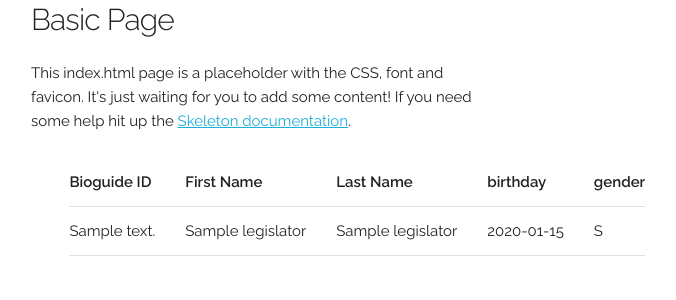
After one commit to hhweeks/congress_db, a PHP site: page /legislators.php in a window 1280 px wide. The commit adds this page. Shown: the top 300 px of the page, without its empty margins (129-805 px from the left). Run offline with PHP 8.4, Linux system fonts and the light colour scheme; tables that the repository leaves empty hold one stand-in row (values such as "Sample post").

Commit message:
messing around with html and php

```diff
--- a/part4/congress_web/config.php
+++ b/part4/congress_web/config.php
@@ -1,4 +1,5 @@
 <?php
+ini_set('display_errors', 1);
 
 $host = 'localhost';
 $user = 'root';
--- /dev/null
+++ b/part4/congress_web/css/skeleton.css
@@ -0,0 +1,418 @@
+/*
+* Skeleton V2.0.4
+* Copyright 2014, Dave Gamache
+* www.getskeleton.com
+* Free to use under the MIT license.
+* http://www.opensource.org/licenses/mit-license.php
+* 12/29/2014
+*/
+
+
+/* Table of contents
+––––––––––––––––––––––––––––––––––––––––––––––––––
+- Grid
+- Base Styles
+- Typography
+- Links
+- Buttons
+- Forms
+- Lists
+- Code
+- Tables
+- Spacing
+- Utilities
+- Clearing
+- Media Queries
+*/
+
+
+/* Grid
+–––––––––––––––––––––––––––––––––––––––––––––––––– */
+.container {
+  position: relative;
+  width: 100%;
+  max-width: 960px;
+  margin: 0 auto;
+  padding: 0 20px;
+  box-sizing: border-box; }
+.column,
+.columns {
+  width: 100%;
+  float: left;
+  box-sizing: border-box; }
+
+/* For devices larger than 400px */
+@media (min-width: 400px) {
+  .container {
+    width: 85%;
+    padding: 0; }
+}
+
+/* For devices larger than 550px */
+@media (min-width: 550px) {
+  .container {
+    width: 80%; }
+  .column,
+  .columns {
+    margin-left: 4%; }
+  .column:first-child,
+  .columns:first-child {
+    margin-left: 0; }
+
+  .one.column,
+  .one.columns                    { width: 4.66666666667%; }
+  .two.columns                    { width: 13.3333333333%; }
+  .three.columns                  { width: 22%;            }
+  .four.columns                   { width: 30.6666666667%; }
+  .five.columns                   { width: 39.3333333333%; }
+  .six.columns                    { width: 48%;            }
+  .seven.columns                  { width: 56.6666666667%; }
+  .eight.columns                  { width: 65.3333333333%; }
+  .nine.columns                   { width: 74.0%;          }
+  .ten.columns                    { width: 82.6666666667%; }
+  .eleven.columns                 { width: 91.3333333333%; }
+  .twelve.columns                 { width: 100%; margin-left: 0; }
+
+  .one-third.column               { width: 30.6666666667%; }
+  .two-thirds.column              { width: 65.3333333333%; }
+
+  .one-half.column                { width: 48%; }
+
+  /* Offsets */
+  .offset-by-one.column,
+  .offset-by-one.columns          { margin-left: 8.66666666667%; }
+  .offset-by-two.column,
+  .offset-by-two.columns          { margin-left: 17.3333333333%; }
+  .offset-by-three.column,
+  .offset-by-three.columns        { margin-left: 26%;            }
+  .offset-by-four.column,
+  .offset-by-four.columns         { margin-left: 34.6666666667%; }
+  .offset-by-five.column,
+  .offset-by-five.columns         { margin-left: 43.3333333333%; }
+  .offset-by-six.column,
+  .offset-by-six.columns          { margin-left: 52%;            }
+  .offset-by-seven.column,
+  .offset-by-seven.columns        { margin-left: 60.6666666667%; }
+  .offset-by-eight.column,
+  .offset-by-eight.columns        { margin-left: 69.3333333333%; }
+  .offset-by-nine.column,
+  .offset-by-nine.columns         { margin-left: 78.0%;          }
+  .offset-by-ten.column,
+  .offset-by-ten.columns          { margin-left: 86.6666666667%; }
+  .offset-by-eleven.column,
+  .offset-by-eleven.columns       { margin-left: 95.3333333333%; }
+
+  .offset-by-one-third.column,
+  .offset-by-one-third.columns    { margin-left: 34.6666666667%; }
+  .offset-by-two-thirds.column,
+  .offset-by-two-thirds.columns   { margin-left: 69.3333333333%; }
+
+  .offset-by-one-half.column,
+  .offset-by-one-half.columns     { margin-left: 52%; }
+
+}
+
+
+/* Base Styles
+–––––––––––––––––––––––––––––––––––––––––––––––––– */
+/* NOTE
+html is set to 62.5% so that all the REM measurements throughout Skeleton
+are based on 10px sizing. So basically 1.5rem = 15px :) */
+html {
+  font-size: 62.5%; }
+body {
+  font-size: 1.5em; /* currently ems cause chrome bug misinterpreting rems on body element */
+  line-height: 1.6;
+  font-weight: 400;
+  font-family: "Raleway", "HelveticaNeue", "Helvetica Neue", Helvetica, Arial, sans-serif;
+  color: #222; }
+
+
+/* Typography
+–––––––––––––––––––––––––––––––––––––––––––––––––– */
+h1, h2, h3, h4, h5, h6 {
+  margin-top: 0;
+  margin-bottom: 2rem;
+  font-weight: 300; }
+h1 { font-size: 4.0rem; line-height: 1.2;  letter-spacing: -.1rem;}
+h2 { font-size: 3.6rem; line-height: 1.25; letter-spacing: -.1rem; }
+h3 { font-size: 3.0rem; line-height: 1.3;  letter-spacing: -.1rem; }
+h4 { font-size: 2.4rem; line-height: 1.35; letter-spacing: -.08rem; }
+h5 { font-size: 1.8rem; line-height: 1.5;  letter-spacing: -.05rem; }
+h6 { font-size: 1.5rem; line-height: 1.6;  letter-spacing: 0; }
+
+/* Larger than phablet */
+@media (min-width: 550px) {
+  h1 { font-size: 5.0rem; }
+  h2 { font-size: 4.2rem; }
+  h3 { font-size: 3.6rem; }
+  h4 { font-size: 3.0rem; }
+  h5 { font-size: 2.4rem; }
+  h6 { font-size: 1.5rem; }
+}
+
+p {
+  margin-top: 0; }
+
+
+/* Links
+–––––––––––––––––––––––––––––––––––––––––––––––––– */
+a {
+  color: #1EAEDB; }
+a:hover {
+  color: #0FA0CE; }
+
+
+/* Buttons
+–––––––––––––––––––––––––––––––––––––––––––––––––– */
+.button,
+button,
+input[type="submit"],
+input[type="reset"],
+input[type="button"] {
+  display: inline-block;
+  height: 38px;
+  padding: 0 30px;
+  color: #555;
+  text-align: center;
+  font-size: 11px;
+  font-weight: 600;
+  line-height: 38px;
+  letter-spacing: .1rem;
+  text-transform: uppercase;
+  text-decoration: none;
+  white-space: nowrap;
+  background-color: transparent;
+  border-radius: 4px;
+  border: 1px solid #bbb;
+  cursor: pointer;
+  box-sizing: border-box; }
+.button:hover,
+button:hover,
+input[type="submit"]:hover,
+input[type="reset"]:hover,
+input[type="button"]:hover,
+.button:focus,
+button:focus,
+input[type="submit"]:focus,
+input[type="reset"]:focus,
+input[type="button"]:focus {
+  color: #333;
+  border-color: #888;
+  outline: 0; }
+.button.button-primary,
+button.button-primary,
+input[type="submit"].button-primary,
+input[type="reset"].button-primary,
+input[type="button"].button-primary {
+  color: #FFF;
+  background-color: #33C3F0;
+  border-color: #33C3F0; }
+.button.button-primary:hover,
+button.button-primary:hover,
+input[type="submit"].button-primary:hover,
+input[type="reset"].button-primary:hover,
+input[type="button"].button-primary:hover,
+.button.button-primary:focus,
+button.button-primary:focus,
+input[type="submit"].button-primary:focus,
+input[type="reset"].button-primary:focus,
+input[type="button"].button-primary:focus {
+  color: #FFF;
+  background-color: #1EAEDB;
+  border-color: #1EAEDB; }
+
+
+/* Forms
+–––––––––––––––––––––––––––––––––––––––––––––––––– */
+input[type="email"],
+input[type="number"],
+input[type="search"],
+input[type="text"],
+input[type="tel"],
+input[type="url"],
+input[type="password"],
+textarea,
+select {
+  height: 38px;
+  padding: 6px 10px; /* The 6px vertically centers text on FF, ignored by Webkit */
+  background-color: #fff;
+  border: 1px solid #D1D1D1;
+  border-radius: 4px;
+  box-shadow: none;
+  box-sizing: border-box; }
+/* Removes awkward default styles on some inputs for iOS */
+input[type="email"],
+input[type="number"],
+input[type="search"],
+input[type="text"],
+input[type="tel"],
+input[type="url"],
+input[type="password"],
+textarea {
+  -webkit-appearance: none;
+     -moz-appearance: none;
+          appearance: none; }
+textarea {
+  min-height: 65px;
+  padding-top: 6px;
+  padding-bottom: 6px; }
+input[type="email"]:focus,
+input[type="number"]:focus,
+input[type="search"]:focus,
+input[type="text"]:focus,
+input[type="tel"]:focus,
+input[type="url"]:focus,
+input[type="password"]:focus,
+textarea:focus,
+select:focus {
+  border: 1px solid #33C3F0;
+  outline: 0; }
+label,
+legend {
+  display: block;
+  margin-bottom: .5rem;
+  font-weight: 600; }
+fieldset {
+  padding: 0;
+  border-width: 0; }
+input[type="checkbox"],
+input[type="radio"] {
+  display: inline; }
+label > .label-body {
+  display: inline-block;
+  margin-left: .5rem;
+  font-weight: normal; }
+
+
+/* Lists
+–––––––––––––––––––––––––––––––––––––––––––––––––– */
+ul {
+  list-style: circle inside; }
+ol {
+  list-style: decimal inside; }
+ol, ul {
+  padding-left: 0;
+  margin-top: 0; }
+ul ul,
+ul ol,
+ol ol,
+ol ul {
+  margin: 1.5rem 0 1.5rem 3rem;
+  font-size: 90%; }
+li {
+  margin-bottom: 1rem; }
+
+
+/* Code
+–––––––––––––––––––––––––––––––––––––––––––––––––– */
+code {
+  padding: .2rem .5rem;
+  margin: 0 .2rem;
+  font-size: 90%;
+  white-space: nowrap;
+  background: #F1F1F1;
+  border: 1px solid #E1E1E1;
+  border-radius: 4px; }
+pre > code {
+  display: block;
+  padding: 1rem 1.5rem;
+  white-space: pre; }
+
+
+/* Tables
+–––––––––––––––––––––––––––––––––––––––––––––––––– */
+th,
+td {
+  padding: 12px 15px;
+  text-align: left;
+  border-bottom: 1px solid #E1E1E1; }
+th:first-child,
+td:first-child {
+  padding-left: 0; }
+th:last-child,
+td:last-child {
+  padding-right: 0; }
+
+
+/* Spacing
+–––––––––––––––––––––––––––––––––––––––––––––––––– */
+button,
+.button {
+  margin-bottom: 1rem; }
+input,
+textarea,
+select,
+fieldset {
+  margin-bottom: 1.5rem; }
+pre,
+blockquote,
+dl,
+figure,
+table,
+p,
+ul,
+ol,
+form {
+  margin-bottom: 2.5rem; }
+
+
+/* Utilities
+–––––––––––––––––––––––––––––––––––––––––––––––––– */
+.u-full-width {
+  width: 100%;
+  box-sizing: border-box; }
+.u-max-full-width {
+  max-width: 100%;
+  box-sizing: border-box; }
+.u-pull-right {
+  float: right; }
+.u-pull-left {
+  float: left; }
+
+
+/* Misc
+–––––––––––––––––––––––––––––––––––––––––––––––––– */
+hr {
+  margin-top: 3rem;
+  margin-bottom: 3.5rem;
+  border-width: 0;
+  border-top: 1px solid #E1E1E1; }
+
+
+/* Clearing
+–––––––––––––––––––––––––––––––––––––––––––––––––– */
+
+/* Self Clearing Goodness */
+.container:after,
+.row:after,
+.u-cf {
+  content: "";
+  display: table;
+  clear: both; }
+
+
+/* Media Queries
+–––––––––––––––––––––––––––––––––––––––––––––––––– */
+/*
+Note: The best way to structure the use of media queries is to create the queries
+near the relevant code. For example, if you wanted to change the styles for buttons
+on small devices, paste the mobile query code up in the buttons section and style it
+there.
+*/
+
+
+/* Larger than mobile */
+@media (min-width: 400px) {}
+
+/* Larger than phablet (also point when grid becomes active) */
+@media (min-width: 550px) {}
+
+/* Larger than tablet */
+@media (min-width: 750px) {}
+
+/* Larger than desktop */
+@media (min-width: 1000px) {}
+
+/* Larger than Desktop HD */
+@media (min-width: 1200px) {}
--- /dev/null
+++ b/part4/congress_web/footer.php
@@ -0,0 +1,3 @@
+<!-- End Document -->
+</body>
+</html>
--- /dev/null
+++ b/part4/congress_web/header.php
@@ -0,0 +1,26 @@
+<?php require_once('config.php'); ?>
+
+<!DOCTYPE html>
+<html lang="en">
+<head>
+
+  <!-- Basic Page Needs -->
+  <title><?= isset($Title) ? $Title . ' - ': "" ?>Congress Database</title>
+  <meta name="description" content="">
+  <meta name="author" content="">
+
+  <!-- Mobile Specific Metas -->
+  <meta name="viewport" content="width=device-width, initial-scale=1">
+
+  <!-- FONT -->
+  <link href="//fonts.googleapis.com/css?family=Raleway:400,300,600" rel="stylesheet" type="text/css">
+
+  <!-- CSS -->
+  <link rel="stylesheet" href="css/normalize.css">
+  <link rel="stylesheet" href="css/skeleton.css">
+
+  <!-- Favicon -->
+  <link rel="icon" type="image/png" href="images/favicon.png">
+
+</head>
+<body>
--- /dev/null
+++ b/part4/congress_web/legislators.php
@@ -0,0 +1,58 @@
+<?php
+
+$Title = "Legislators";
+
+include('header.php'); ?>
+<!-- Primary Page Layout -->
+<div class="container">
+<div class="row">
+    <div class="one-half column">
+    <h4>Basic Page</h4>
+    <p>This index.html page is a placeholder with the CSS, font and favicon. It's just waiting for you to add some content! If you need some help hit up the <a href="http://www.getskeleton.com">Skeleton documentation</a>.</p>
+    </div>
+
+<div class="twelve column">
+<?php
+$sql =<<<EOQ
+SELECT `bioguide_id`, `Last Name`, `First Name`, birthday, gender, govtrack_id
+from Legislator;
+EOQ;
+
+$r = $db->query($sql);
+
+if (!$r) {
+    printf ("Query '$sql' failed: %s (%d)\n", $db->error, $db->errno);
+    exit();
+}
+
+// TODO 2: Paste the $columnname variable from exercise 2 here
+$columnname =  array("Bioguide ID", "First Name", "Last Name", "birthday", "gender");
+?>
+
+<table>
+    <thead>
+        <tr>
+        <?php for ($i=0; $i<5; $i++) { ?>
+            <th>
+                <?= $columnname[$i]; ?>
+            </th>
+        <?php } //end for ?>
+        </tr>
+    </thead>
+    <tbody>
+    <?php while ($row = $r->fetch_array()) { ?>
+        <tr>
+        <?php
+
+        for ($i=0; $i<5; $i++) {
+            print ("<td>$row[$i]</td>");
+        }
+        ?>
+        </tr>
+    <?php } //end while ?>
+    </tbody>
+</table>
+</div>
+</div>
+</div>
+<?php include('footer.php'); ?>
```
Also changed, not shown: part4/congress_web/index.php (+20 -0 lines), part4/congress_web/css/normalize.css (added), 1 other file.
